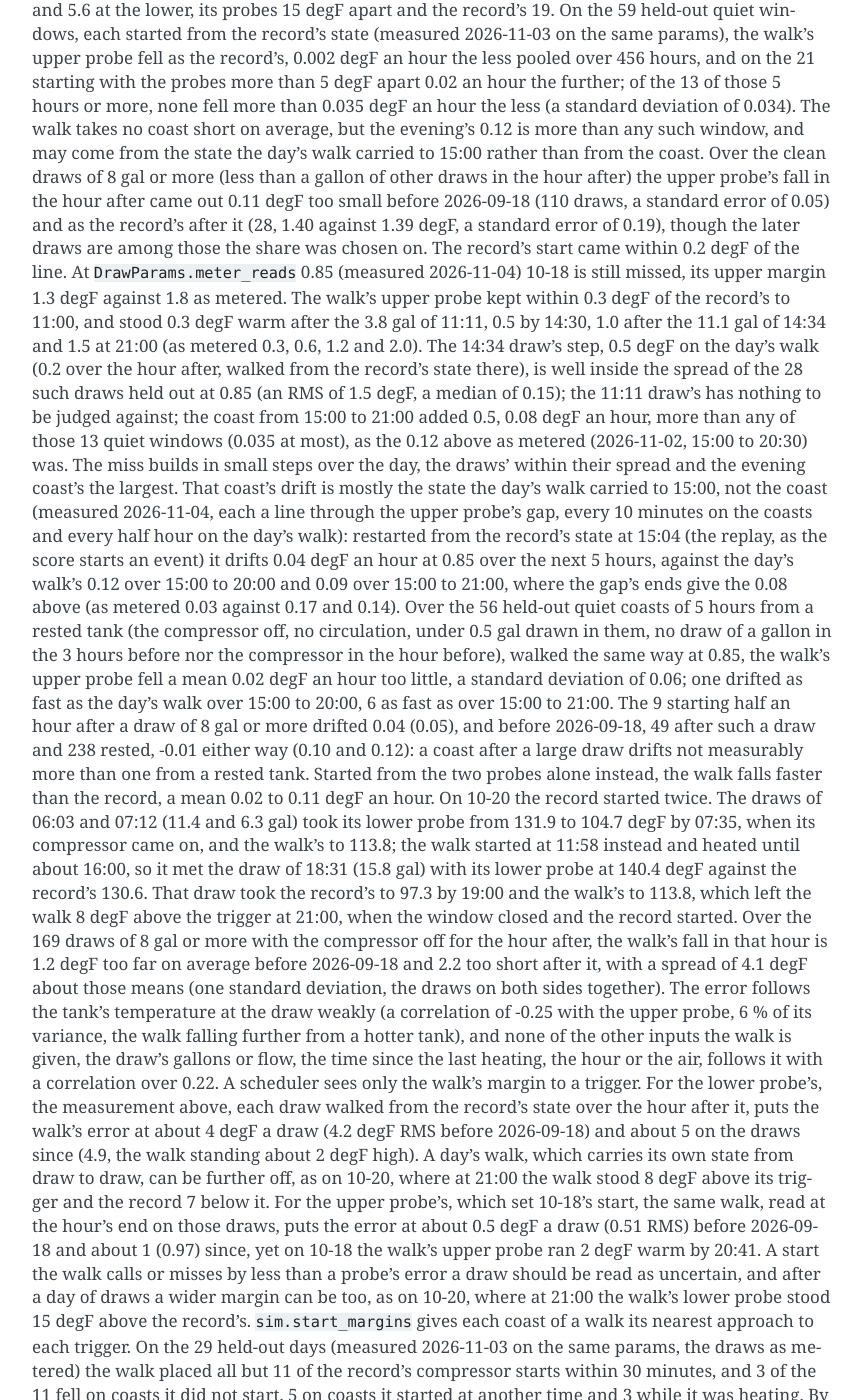
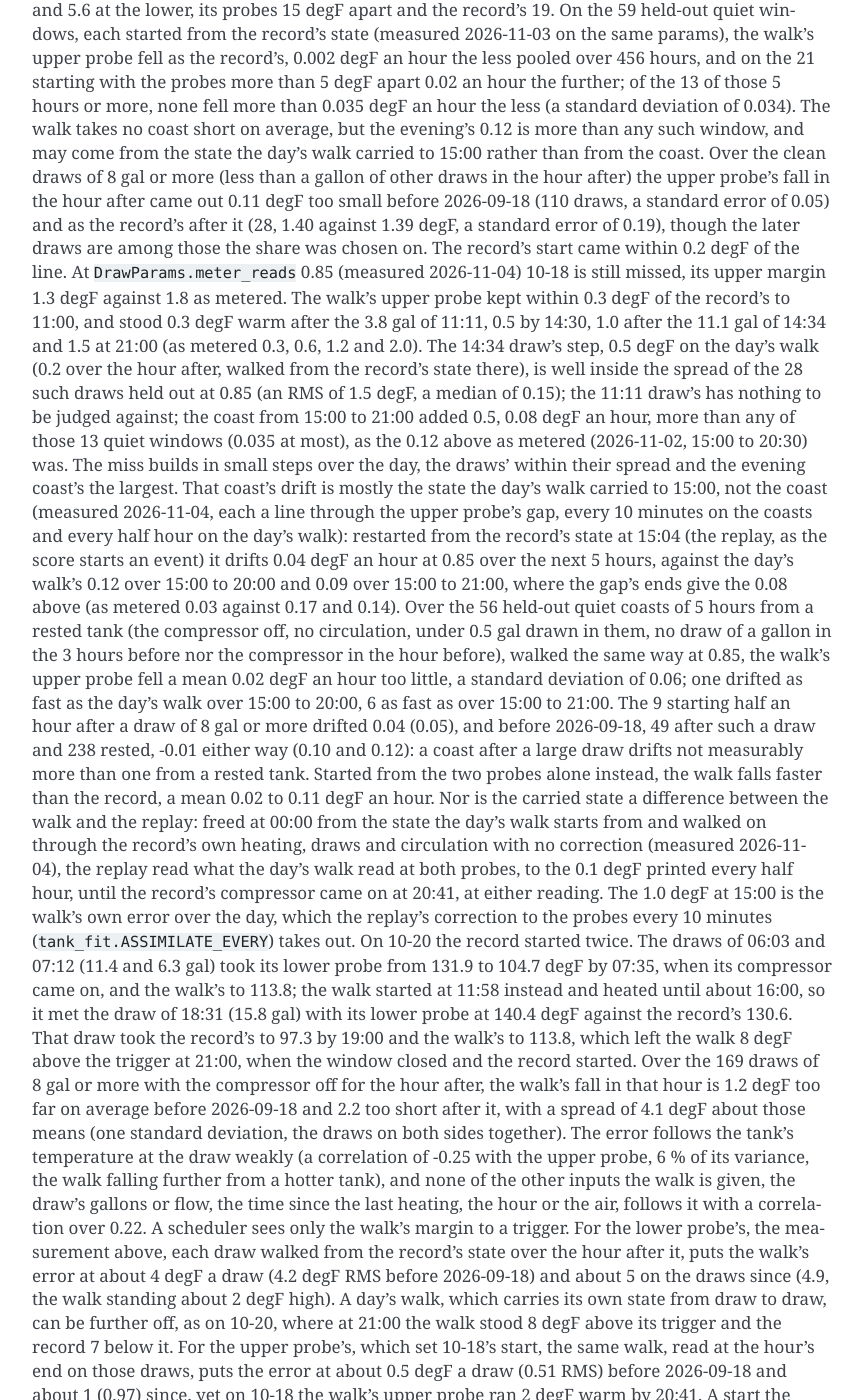
Before and after one commit to eman/nwp500-python, a Sphinx documentation site: the page built from docs/explanation/simulator.rst, in a window 1280 px wide and 1400 px high, scrolled down 13433 px. Shown: the whole window, without its empty margins (338-1201 px from the left). Built offline with Sphinx 7.4.7, drawn with Linux system fonts in a browser that asks for light colours; some of the changed text lies outside the part shown.

Commit message:
docs(sim): 10-18's carried state is the walk's own error, not a walk-replay difference

```diff
--- a/docs/explanation/simulator.rst
+++ b/docs/explanation/simulator.rst
@@ -806,48 +806,56 @@
 way (0.10 and 0.12): a coast after a large draw drifts not measurably
 more than one from a rested tank. Started from the two probes alone
 instead, the walk falls faster than the record, a mean 0.02 to 0.11 degF
-an hour. On 10-20 the record started twice. The draws of 06:03 and 07:12
-(11.4 and 6.3 gal) took its lower probe from 131.9 to 104.7 degF by
-07:35, when its compressor came on, and the walk's to 113.8; the walk
-started at 11:58 instead and heated until about 16:00, so it met the
-draw of 18:31 (15.8 gal) with its lower probe at 140.4 degF against the
-record's 130.6. That draw took the record's to 97.3 by 19:00 and the
-walk's to 113.8, which left the walk 8 degF above the trigger at 21:00,
-when the window closed and the record started. Over the 169 draws of 8
-gal or more with the compressor off for the hour after, the walk's fall
-in that hour is 1.2 degF too far on average before 2026-09-18 and 2.2
-too short after it, with a spread of 4.1 degF about those means (one
-standard deviation, the draws on both sides together). The error follows
-the tank's temperature at the draw weakly (a correlation of -0.25 with
-the upper probe, 6 % of its variance, the walk falling further from a
-hotter tank), and none of the other inputs the walk is given, the draw's
-gallons or flow, the time since the last heating, the hour or the air,
-follows it with a correlation over 0.22. A scheduler sees only the
-walk's margin to a trigger. For the lower probe's, the measurement
-above, each draw walked from the record's state over the hour after it,
-puts the walk's error at about 4 degF a draw (4.2 degF RMS before
-2026-09-18) and about 5 on the draws since (4.9, the walk standing about
-2 degF high). A day's walk, which carries its own state from draw to
-draw, can be further off, as on 10-20, where at 21:00 the walk stood 8
-degF above its trigger and the record 7 below it. For the upper probe's,
-which set 10-18's start, the same walk, read at the hour's end on those
-draws, puts the error at about 0.5 degF a draw (0.51 RMS) before
-2026-09-18 and about 1 (0.97) since, yet on 10-18 the walk's upper probe
-ran 2 degF warm by 20:41. A start the walk calls or misses by less than
-a probe's error a draw should be read as uncertain, and after a day of
-draws a wider margin can be too, as on 10-20, where at 21:00 the walk's
-lower probe stood 15 degF above the record's. ``sim.start_margins``
-gives each coast of a walk its nearest approach to each trigger. On the
-29 held-out days (measured 2026-11-03 on the same params, the draws as
-metered) the walk placed all but 11 of the record's compressor starts
-within 30 minutes, and 3 of the 11 fell on coasts it did not start, 5 on
-coasts it started at another time and 3 while it was heating. By
-trigger, inside the windows 2 of 23 such coasts: 10-18 at the smallest
-upper margin, 1.8 degF, at the window's close, and 10-24 at the fourth
-smallest, 7.8; for the lower trigger 1 of 24, 10-20 at the second
-smallest, 7.0 degF. The lower margin of 23 of the 24 is read at the
-walk's end, where it stops. Three misses rank the margin; they do not
-fix a threshold.
+an hour. Nor is the carried state a difference between the walk and the
+replay: freed at 00:00 from the state the day's walk starts from and
+walked on through the record's own heating, draws and circulation with
+no correction (measured 2026-11-04), the replay read what the day's walk
+read at both probes, to the 0.1 degF printed every half hour, until the
+record's compressor came on at 20:41, at either reading. The 1.0 degF at
+15:00 is the walk's own error over the day, which the replay's
+correction to the probes every 10 minutes
+(``tank_fit.ASSIMILATE_EVERY``) takes out. On 10-20 the record started
+twice. The draws of 06:03 and 07:12 (11.4 and 6.3 gal) took its lower
+probe from 131.9 to 104.7 degF by 07:35, when its compressor came on,
+and the walk's to 113.8; the walk started at 11:58 instead and heated
+until about 16:00, so it met the draw of 18:31 (15.8 gal) with its lower
+probe at 140.4 degF against the record's 130.6. That draw took the
+record's to 97.3 by 19:00 and the walk's to 113.8, which left the walk 8
+degF above the trigger at 21:00, when the window closed and the record
+started. Over the 169 draws of 8 gal or more with the compressor off for
+the hour after, the walk's fall in that hour is 1.2 degF too far on
+average before 2026-09-18 and 2.2 too short after it, with a spread of
+4.1 degF about those means (one standard deviation, the draws on both
+sides together). The error follows the tank's temperature at the draw
+weakly (a correlation of -0.25 with the upper probe, 6 % of its
+variance, the walk falling further from a hotter tank), and none of the
+other inputs the walk is given, the draw's gallons or flow, the time
+since the last heating, the hour or the air, follows it with a
+correlation over 0.22. A scheduler sees only the walk's margin to a
+trigger. For the lower probe's, the measurement above, each draw walked
+from the record's state over the hour after it, puts the walk's error at
+about 4 degF a draw (4.2 degF RMS before 2026-09-18) and about 5 on the
+draws since (4.9, the walk standing about 2 degF high). A day's walk,
+which carries its own state from draw to draw, can be further off, as on
+10-20, where at 21:00 the walk stood 8 degF above its trigger and the
+record 7 below it. For the upper probe's, which set 10-18's start, the
+same walk, read at the hour's end on those draws, puts the error at
+about 0.5 degF a draw (0.51 RMS) before 2026-09-18 and about 1 (0.97)
+since, yet on 10-18 the walk's upper probe ran 2 degF warm by 20:41. A
+start the walk calls or misses by less than a probe's error a draw
+should be read as uncertain, and after a day of draws a wider margin can
+be too, as on 10-20, where at 21:00 the walk's lower probe stood 15 degF
+above the record's. ``sim.start_margins`` gives each coast of a walk its
+nearest approach to each trigger. On the 29 held-out days (measured
+2026-11-03 on the same params, the draws as metered) the walk placed all
+but 11 of the record's compressor starts within 30 minutes, and 3 of the
+11 fell on coasts it did not start, 5 on coasts it started at another
+time and 3 while it was heating. By trigger, inside the windows 2 of 23
+such coasts: 10-18 at the smallest upper margin, 1.8 degF, at the
+window's close, and 10-24 at the fourth smallest, 7.8; for the lower
+trigger 1 of 24, 10-20 at the second smallest, 7.0 degF. The lower
+margin of 23 of the 24 is read at the walk's end, where it stops. Three
+misses rank the margin; they do not fix a threshold.
 
 The lower probe's error after a large draw falls into two sets of days,
 not the fit's split (measured 2026-11-02 on the same 169 draws, walked
```
